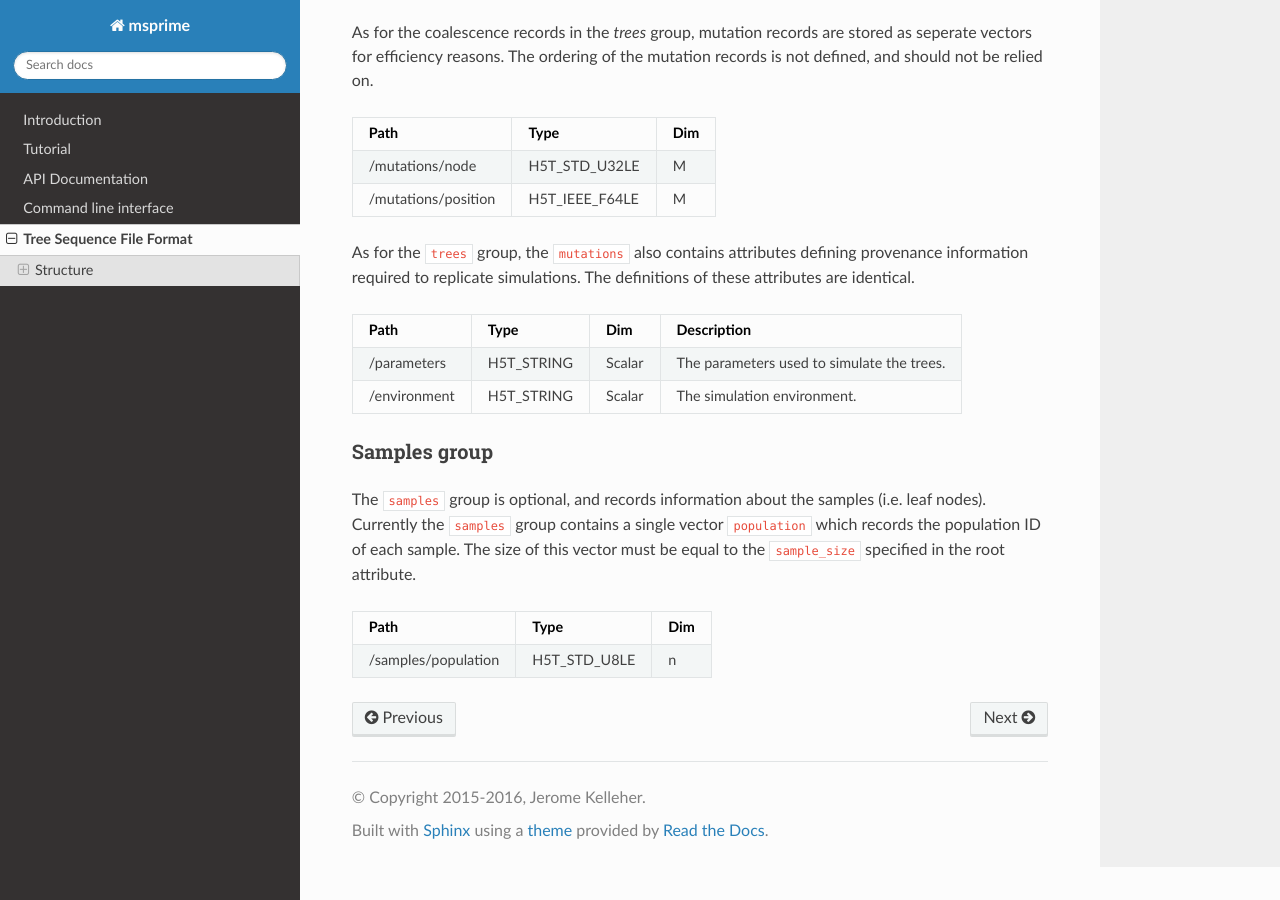
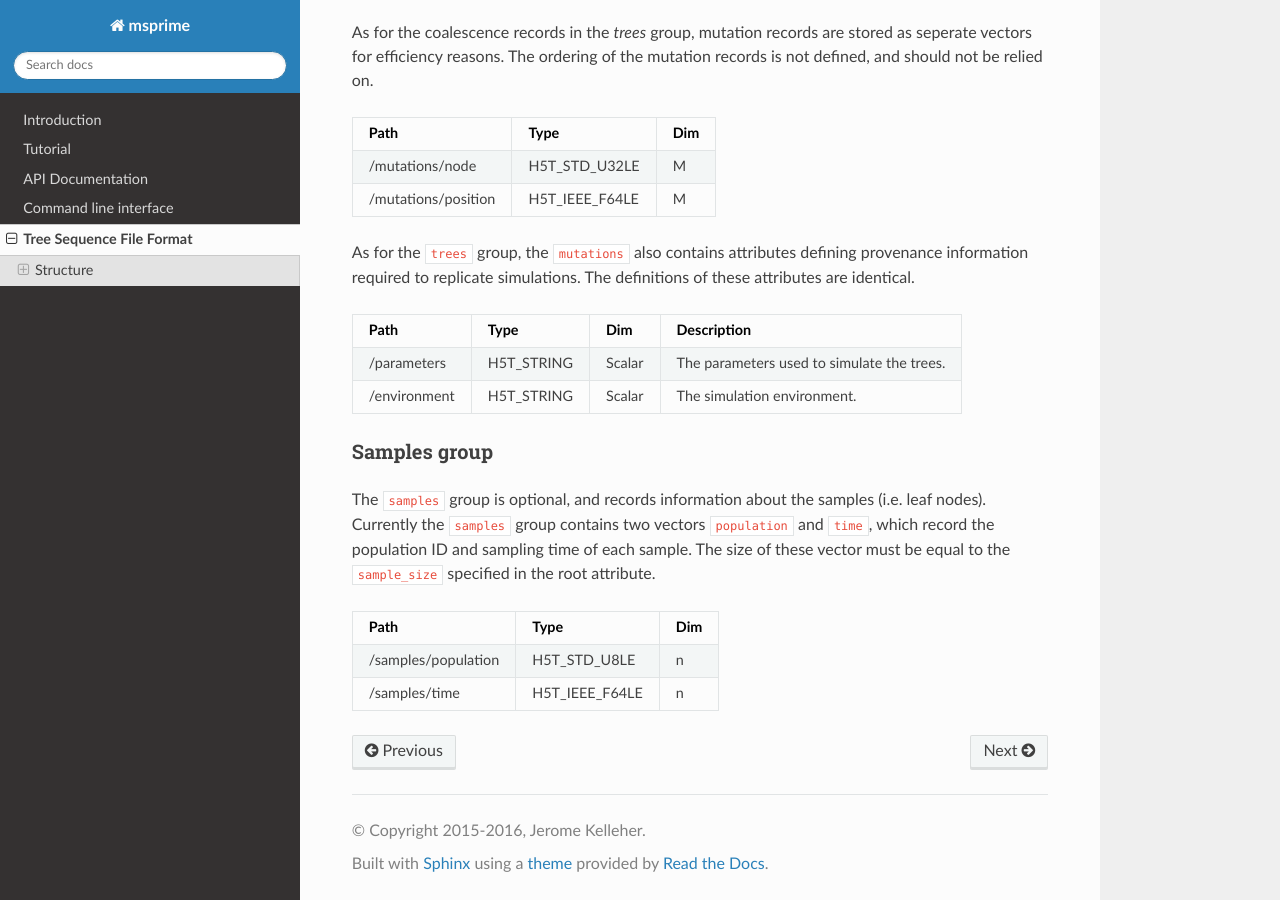
Before and after one commit to tskit-dev/msprime, a Sphinx documentation site: the page built from docs/file-format.rst, in a window 1280 px wide and 900 px high, scrolled down 1926 px. Built offline with Sphinx 7.4.7 and the Read the Docs theme 2.0.0, drawn with Linux system fonts in a browser that asks for light colours; the version number could not be read and is left out; some of the changed text lies outside the part shown.

Commit message:
Bumped file format minor version and documented changes.

```diff
--- a/docs/file-format.rst
+++ b/docs/file-format.rst
@@ -131,12 +131,13 @@ Samples group
 
 The ``samples`` group is optional, and records information about the
 samples (i.e. leaf nodes). Currently the ``samples`` group contains
-a single vector ``population`` which records the population ID
-of each sample. The size of this vector must be equal to the
+two vectors ``population`` and ``time``, which record the population ID
+and sampling time of each sample. The size of these vector must be equal to the
 ``sample_size`` specified in the root attribute.
 
 ===================     ==============      =====
 Path                    Type                Dim
 ===================     ==============      =====
 /samples/population     H5T_STD_U8LE        n
+/samples/time           H5T_IEEE_F64LE      n
 ===================     ==============      =====
```
Also changed, not shown: other parts of docs/file-format.rst (+1 -1 lines), 2 other files.
